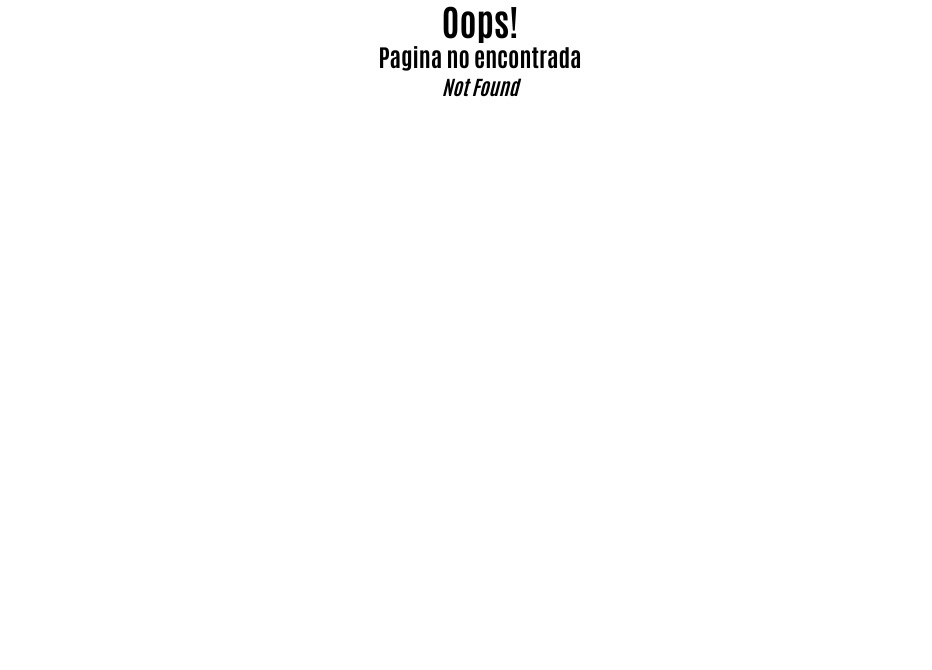
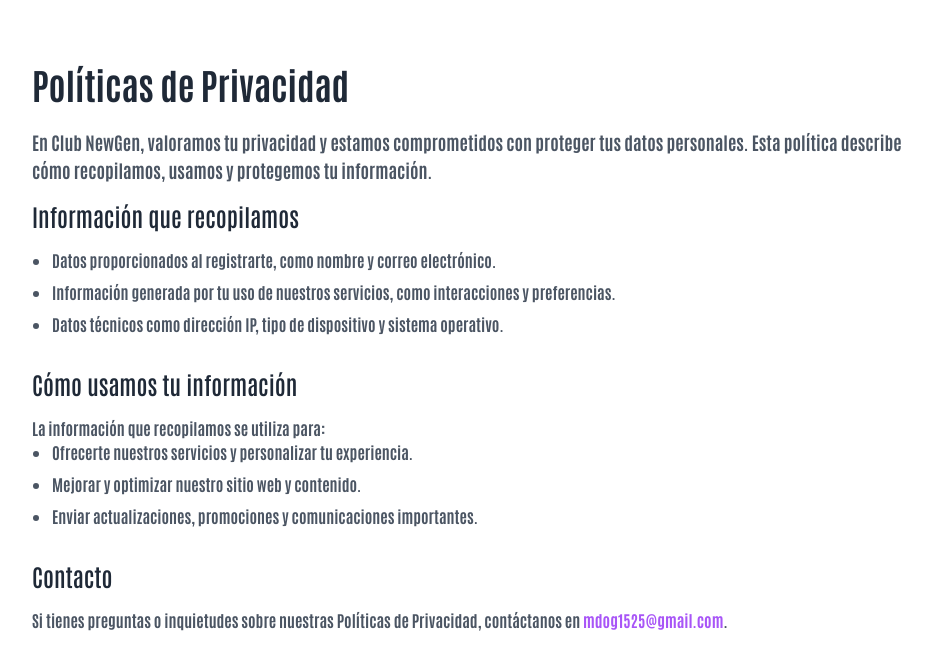
Before and after one commit to MADDOG25/clubnewgen, a React (Vite) app: page /politicadeprivacidad in a window 1280 px wide. Before the commit this address had no page. Shown: the top 670 px of the page, without its empty margins (160-1092 px from the left). Built offline with nearby package versions, Linux system fonts and the light colour scheme.

Commit message:
add MasterClass, Newletter and WhatsappLink

```diff
--- a/src/components/ButtonsLinks.jsx
+++ b/src/components/ButtonsLinks.jsx
@@ -11,7 +11,7 @@
       </a>
       <a
         className="rounded-3xl px-6 py-3 lg:leading-8 text-xl lg:text-3xl  bg-[#3B3B3B] hover:bg-red-300 text-[#F8FBFF] hover:text-[#3B3B3B] transition-all duration-200 ease-in-out shadow-lg drop-shadow-lg"
-        href="/contacto"
+        href="/https://www.instagram.com/devjeffrey25/"
         target="_blank"
         rel="noopener noreferrer"
       >
--- /dev/null
+++ b/src/components/WhatsappLink.jsx
@@ -0,0 +1,31 @@
+export default function WhatsappLink() {
+  return (
+    <div className="mt-10">
+      <a
+        href="https://chat.whatsapp.com/Lno8Y7HJO8WJCDWx93AyCc"
+        target="_blank"
+        className="inline-flex items-center justify-center p-5 text-base font-medium text-white rounded-lg bg-purple-800 hover:bg-green-600"
+      >
+        <img src="/planet-icon.png" className="h-8 pr-2" />
+        <span className="w-full text-base lg:text-2xl">
+          Unirse a la Sala NewGen
+        </span>
+        <svg
+          className="w-4 h-4 ms-2 rtl:rotate-180"
+          aria-hidden="true"
+          xmlns="http://www.w3.org/2000/svg"
+          fill="none"
+          viewBox="0 0 14 10"
+        >
+          <path
+            stroke="currentColor"
+            strokeLinecap="round"
+            strokeLinejoin="round"
+            strokeWidth="2"
+            d="M1 5h12m0 0L9 1m4 4L9 9"
+          />
+        </svg>
+      </a>
+    </div>
+  );
+}
--- a/src/components/landing/Footer.jsx
+++ /dev/null
@@ -1,24 +0,0 @@
-export default function Footer() {
-  return (
-    <footer className="bg-purple-800 text-white text-center px-6 py-10 gap-y-2 grid text-xl">
-      <p>2025 ClubNewGen. Todos los derechos reservados.</p>
-      <p>Powered by React.js</p>
-      <div className="flex gap-x-6 justify-center">
-        <a
-          className="hover:underline"
-          href="https://www.instagram.com/devjeffrey25/"
-          target="_blank"
-        >
-          Instagram
-        </a>
-        <a
-          className="hover:underline"
-          href="https://www.youtube.com/@devjeffrey25"
-          target="_blank"
-        >
-          Youtube
-        </a>
-      </div>
-    </footer>
-  );
-}
--- /dev/null
+++ b/src/components/landing/FooterLanding.jsx
@@ -0,0 +1,55 @@
+export default function FooterLanding() {
+  return (
+    <footer className="bg-purple-800 rounded-lg shadow m-4">
+      <div className="w-full max-w-screen-xl mx-auto p-4 md:py-8">
+        <div className="sm:flex sm:items-center sm:justify-between">
+          <a
+            href="https://clubnewgen.vercel.app/"
+            target="_blank"
+            className="flex items-center mb-4 sm:mb-0 space-x-3 rtl:space-x-reverse"
+          >
+            <img
+              src="/planet-icon.png"
+              className="h-10"
+              alt="Club NewGen Logo"
+              title="Club NewGen"
+            />
+            <span className="self-center text-2xl font-semibold whitespace-nowrap text-white">
+              Club NewGen
+            </span>
+          </a>
+          <ul className="flex flex-wrap items-center mb-6 text-sm font-medium text-white sm:mb-0">
+            <li>
+              <a
+                href="/politicadeprivacidad"
+                className="hover:underline me-4 md:me-6"
+              >
+                Política de Privacidad
+              </a>
+            </li>
+            <li>
+              <a
+                href="/condicionesdeservicio"
+                className="hover:underline me-4 md:me-6"
+              >
+                Condiciones de Servicio
+              </a>
+            </li>
+          </ul>
+        </div>
+        <hr className="my-6 border-gray-200 sm:mx-auto lg:my-8" />
+        <span className="block text-sm text-white sm:text-center">
+          © 2025{" "}
+          <a
+            href="https://www.instagram.com/devjeffrey25"
+            target="_blank"
+            className="hover:underline"
+          >
+            DevJeffrey™
+          </a>
+          . Todos los derechos reservados.
+        </span>
+      </div>
+    </footer>
+  );
+}
--- a/src/components/landing/Hero.jsx
+++ b/src/components/landing/HeroLanding.jsx
@@ -1,4 +1,4 @@
-export default function Hero() {
+export default function HeroLanding() {
   return (
     <div className="mx-auto max-w-7xl py-16 px-6 sm:px-10">
       <h2 className="text-center text-4xl sm:text-5xl font-bold mb-10">
@@ -47,7 +47,7 @@
       <div className="grid grid-cols-1 md:grid-cols-2 gap-8 items-center">
         {/* Columna de texto */}
         <div className="order-2 text-start text-lg sm:text-2xl">
-          <p className="mt-10 text-3xl font-semibold mb-6">2017</p>
+          <p className="mt-10 text-3xl font-semibold mb-6">2025</p>
           <ul className="list-disc pl-5 space-y-4 font-medium text-gray-600">
             <li>Respetado por Todos</li>
             <li>No fallo a mi Palabra</li>
--- a/src/components/landing/Newletter.jsx
+++ b/src/components/landing/Newletter.jsx
@@ -3,11 +3,11 @@
     <div className="relative isolate overflow-hidden bg-white py-40">
       <div className="mx-auto max-w-7xl px-6 lg:px-8">
         <div className="mx-auto flex justify-center items-center max-w-2xl gap-x-8 gap-y-16">
-          <div className="max-w-xl lg:max-w-lg">
-            <h2 className="text-4xl font-bold text-black">
+          <div className="max-w-xl">
+            <h2 className="text-5xl font-bold text-black">
               Entra a la MasterClass Gratuita
             </h2>
-            <div className="mt-6 flex max-w-md gap-x-4">
+            <div className="mt-6 flex flex-col gap-y-4 lg:flex-row justify-center  gap-x-4">
               <label htmlFor="email-address" className="sr-only">
                 Correo electrónico
               </label>
@@ -18,14 +18,15 @@
                 required
                 placeholder="correo electrónico"
                 autoComplete="email"
-                className="min-w-0 flex-auto rounded-md bg-gray-400 px-3.5 py-2 text-base text-white outline outline-1 -outline-offset-1 outline-white/10 placeholder:text-white focus:outline focus:outline-2 focus:-outline-offset-2 focus:outline-purple-600 sm:text-sm"
+                className="min-w-0 flex-auto rounded-md bg-gray-400 px-3.5 py-4 text-base text-white outline outline-1 -outline-offset-1 outline-white/10 placeholder:text-white focus:outline focus:outline-2 focus:-outline-offset-2 focus:outline-purple-600 sm:text-sm"
               />
-              <button
-                type="submit"
-                className="flex-none rounded-md bg-purple-800 px-3.5 py-2.5 text-sm font-semibold text-white shadow-sm hover:bg-purple-400 focus-visible:outline focus-visible:outline-2 focus-visible:outline-offset-2 focus-visible:outline-purple-800"
+              <a
+                // type="submit"
+                href="/masterclass"
+                className="flex-none rounded-md bg-purple-800 px-3.5 py-2.5 text-base font-semibold text-white shadow-sm hover:bg-purple-400 focus-visible:outline focus-visible:outline-2 focus-visible:outline-offset-2 focus-visible:outline-purple-800"
               >
-                Subscribe
-              </button>
+                Entrar
+              </a>
             </div>
           </div>
         </div>
--- a/src/main.jsx
+++ b/src/main.jsx
@@ -5,10 +5,32 @@
 import ErrorPage from "./routes/ErrorPage.jsx";
 import Home from "./Home.jsx";
 import Landing from "./pages/Landing.jsx";
+import PrivacyPolicy from "./pages/PrivacyPolicy.jsx";
+import TermsOfService from "./pages/TermsOfService.jsx";
+import MasterClass from "./pages/MasterClass.jsx";
 
 const router = createBrowserRouter([
   { path: "/", element: <Home />, errorElement: <ErrorPage /> },
-  { path: "/masterclassgratis", element: <Landing />, errorElement: <ErrorPage /> },
+  {
+    path: "/masterclassgratis",
+    element: <Landing />,
+    errorElement: <ErrorPage />,
+  },
+  {
+    path: "/masterclass",
+    element: <MasterClass />,
+    errorElement: <ErrorPage />,
+  },
+  {
+    path: "/politicadeprivacidad",
+    element: <PrivacyPolicy />,
+    errorElement: <ErrorPage />,
+  },
+  {
+    path: "/condicionesdeservicio",
+    element: <TermsOfService />,
+    errorElement: <ErrorPage />,
+  },
 ]);
 
 createRoot(document.getElementById("root")).render(
--- a/src/pages/Landing.jsx
+++ b/src/pages/Landing.jsx
@@ -1,15 +1,15 @@
-import Footer from "../components/landing/Footer";
 import HeaderLanding from "../components/landing/HeaderLanding";
-import Hero from "../components/landing/Hero";
+import HeroLanding from "../components/landing/HeroLanding";
 import Newletter from "../components/landing/Newletter";
+import FooterLanding from "../components/landing/FooterLanding";
 
 export default function Landing() {
   return (
     <div>
       <HeaderLanding />
-      <Hero />
+      <HeroLanding />
       <Newletter />
-      <Footer />
+      <FooterLanding />
     </div>
   );
 }
--- /dev/null
+++ b/src/pages/MasterClass.jsx
@@ -0,0 +1,21 @@
+import WhatsappLink from "../components/WhatsappLink";
+
+export default function MasterClass() {
+  return (
+    <div className="flex flex-col items-center justify-center min-h-screen bg-white px-6 py-20">
+      <h1 className="text-4xl font-bold text-purple-800 mb-10">
+        MasterClass Gratuita
+      </h1>
+      <div className="w-full aspect-video">
+        <iframe
+          src="https://www.youtube.com/embed/UB5CwNLz73c"
+          title="MasterClass gratuita de Jeffrey Morgan"
+          className="w-full h-full rounded-md shadow-lg"
+          allow="accelerometer; autoplay; clipboard-write; encrypted-media; gyroscope; picture-in-picture"
+          allowFullScreen
+        ></iframe>
+      </div>
+      <WhatsappLink />
+    </div>
+  );
+}
--- /dev/null
+++ b/src/pages/PrivacyPolicy.jsx
@@ -0,0 +1,66 @@
+export default function PrivacyPolicy() {
+  return (
+    <div className="bg-white py-16 px-6 sm:px-10 lg:px-20">
+      <div className="mx-auto max-w-4xl">
+        <h1 className="text-3xl sm:text-4xl font-bold text-gray-800 mb-6">
+          Políticas de Privacidad
+        </h1>
+        <p className="text-lg text-gray-600 mb-4">
+          En Club NewGen, valoramos tu privacidad y estamos comprometidos con
+          proteger tus datos personales. Esta política describe cómo
+          recopilamos, usamos y protegemos tu información.
+        </p>
+        <section className="mb-8">
+          <h2 className="text-2xl font-semibold text-gray-800 mb-4">
+            Información que recopilamos
+          </h2>
+          <ul className="list-disc pl-5 text-gray-600 space-y-2">
+            <li>
+              Datos proporcionados al registrarte, como nombre y correo
+              electrónico.
+            </li>
+            <li>
+              Información generada por tu uso de nuestros servicios, como
+              interacciones y preferencias.
+            </li>
+            <li>
+              Datos técnicos como dirección IP, tipo de dispositivo y sistema
+              operativo.
+            </li>
+          </ul>
+        </section>
+        <section className="mb-8">
+          <h2 className="text-2xl font-semibold text-gray-800 mb-4">
+            Cómo usamos tu información
+          </h2>
+          <p className="text-gray-600">
+            La información que recopilamos se utiliza para:
+          </p>
+          <ul className="list-disc pl-5 text-gray-600 space-y-2">
+            <li>Ofrecerte nuestros servicios y personalizar tu experiencia.</li>
+            <li>Mejorar y optimizar nuestro sitio web y contenido.</li>
+            <li>
+              Enviar actualizaciones, promociones y comunicaciones importantes.
+            </li>
+          </ul>
+        </section>
+        <section className="mb-8">
+          <h2 className="text-2xl font-semibold text-gray-800 mb-4">
+            Contacto
+          </h2>
+          <p className="text-gray-600">
+            Si tienes preguntas o inquietudes sobre nuestras Políticas de
+            Privacidad, contáctanos en{" "}
+            <a
+              href="mailto:contacto@mdog1525@gmail.com"
+              className="text-purple-500 hover:underline"
+            >
+              mdog1525@gmail.com
+            </a>
+            .
+          </p>
+        </section>
+      </div>
+    </div>
+  );
+}
--- /dev/null
+++ b/src/pages/TermsOfService.jsx
@@ -0,0 +1,61 @@
+export default function TermsOfService() {
+  return (
+    <div className="bg-white py-16 px-6 sm:px-10 lg:px-20">
+      <div className="mx-auto max-w-4xl">
+        <h1 className="text-3xl sm:text-4xl font-bold text-gray-800 mb-6">
+          Condiciones del Servicio
+        </h1>
+        <p className="text-lg text-gray-600 mb-4">
+          Bienvenido a Club NewGen. Al utilizar nuestros servicios, aceptas las
+          siguientes condiciones. Te recomendamos leerlas detenidamente.
+        </p>
+        <section className="mb-8">
+          <h2 className="text-2xl font-semibold text-gray-800 mb-4">
+            Uso de nuestros servicios
+          </h2>
+          <ul className="list-disc pl-5 text-gray-600 space-y-2">
+            <li>
+              Debes ser mayor de edad o tener el consentimiento de tus padres o
+              tutores legales para utilizar nuestra plataforma.
+            </li>
+            <li>
+              No puedes utilizar nuestros servicios para actividades ilícitas o
+              no autorizadas.
+            </li>
+            <li>
+              Respetarás los derechos de propiedad intelectual y las normas de
+              nuestra comunidad.
+            </li>
+          </ul>
+        </section>
+        <section className="mb-8">
+          <h2 className="text-2xl font-semibold text-gray-800 mb-4">
+            Modificaciones
+          </h2>
+          <p className="text-gray-600">
+            Club NewGen se reserva el derecho de modificar estas condiciones en
+            cualquier momento. Notificaremos a los usuarios sobre cambios
+            importantes mediante correo electrónico o actualizaciones en nuestra
+            plataforma.
+          </p>
+        </section>
+        <section className="mb-8">
+          <h2 className="text-2xl font-semibold text-gray-800 mb-4">
+            Contacto
+          </h2>
+          <p className="text-gray-600">
+            Si tienes preguntas sobre nuestras Condiciones del Servicio, por
+            favor contáctanos en{" "}
+            <a
+              href="mailto:contacto@mdog1525@gmail.com"
+              className="text-purple-500 hover:underline"
+            >
+              mdog1525@gmail.com
+            </a>
+            .
+          </p>
+        </section>
+      </div>
+    </div>
+  );
+}
```
